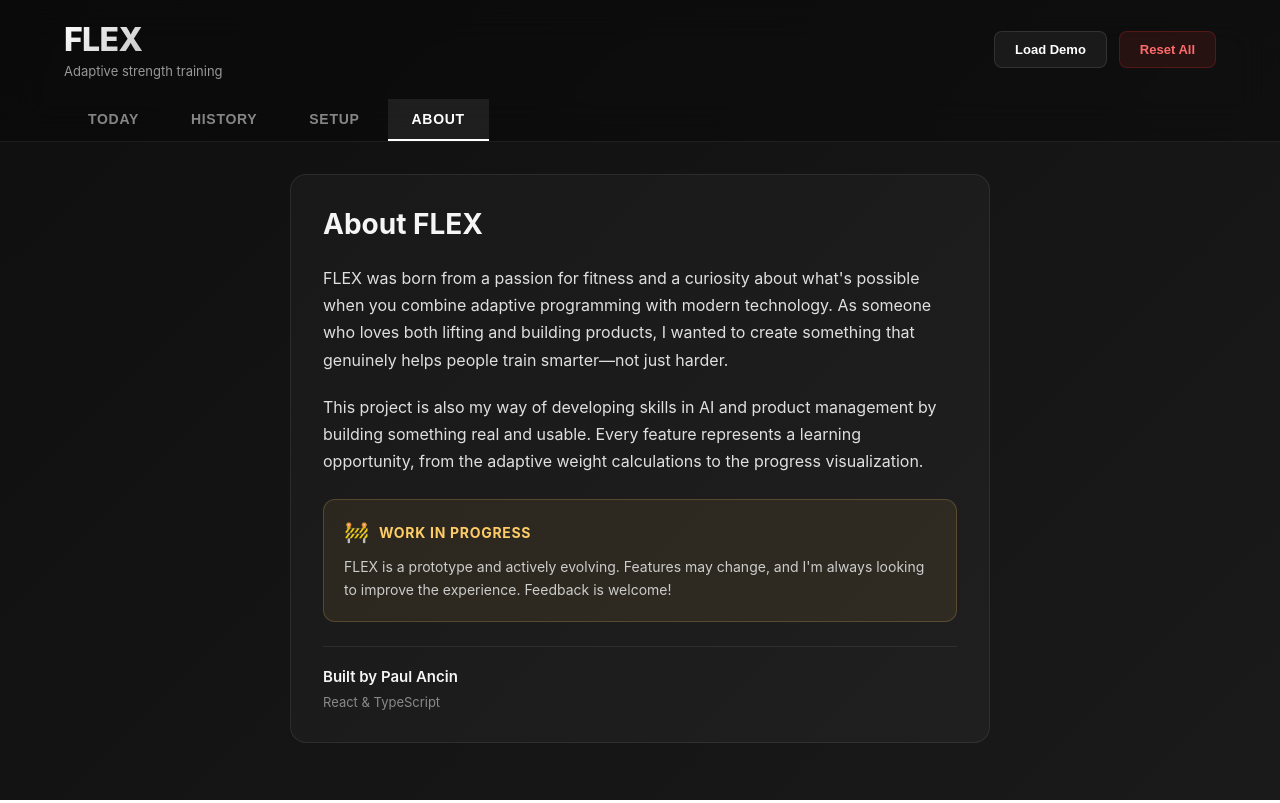
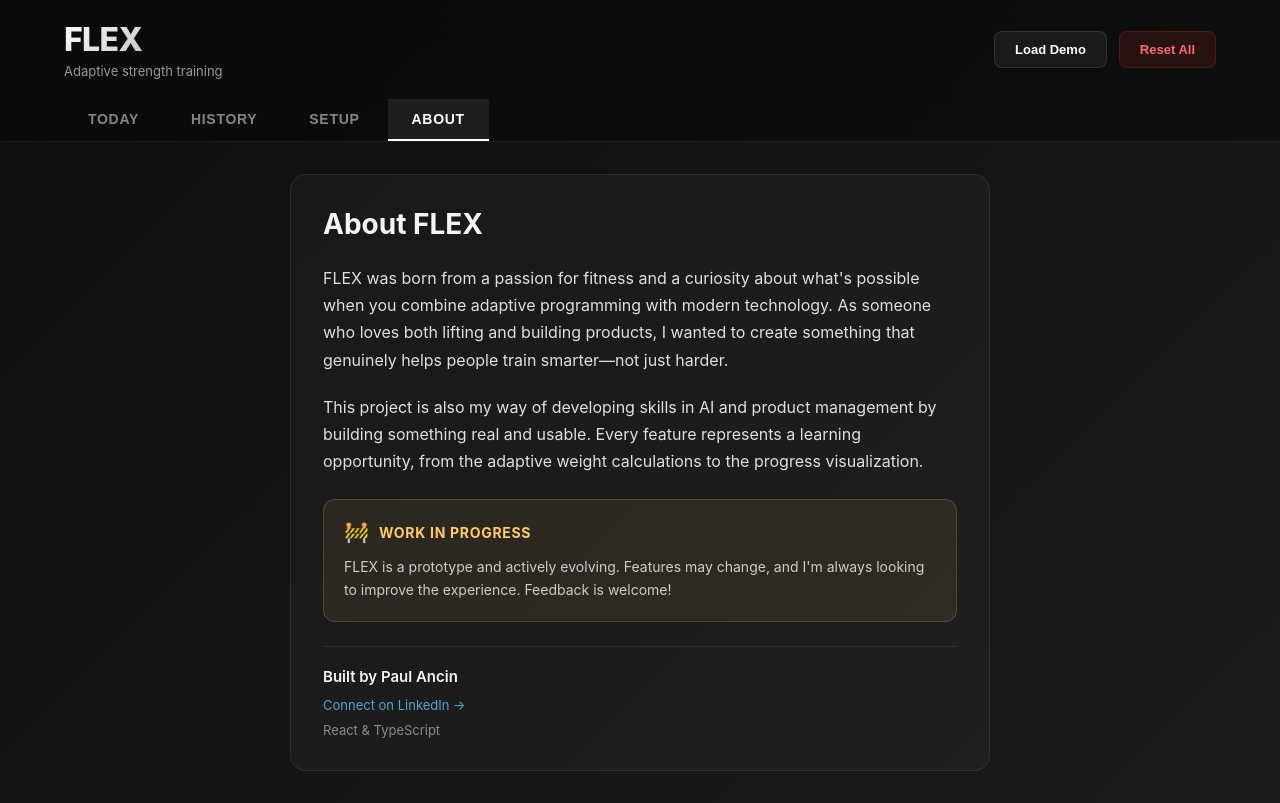
Before and after one commit to ancinpaul/Flex-Workout-MVP, a Next.js app in the folder workout-app/: page / in a window 1280 px wide. Both pictures are taken after a click on the button "ABOUT". Built offline with nearby package versions, Linux system fonts and the light colour scheme.

Commit message:
Add LinkedIn link to About section

```diff
--- a/workout-app/app/page.tsx
+++ b/workout-app/app/page.tsx
@@ -489,7 +489,23 @@ function AboutView() {
           <p style={{ fontSize: 15, fontWeight: 600, margin: '0 0 8px' }}>
             Built by Paul Ancin
           </p>
-          <p style={{ fontSize: 13, opacity: 0.5, margin: 0 }}>
+          <a
+            href="https://www.linkedin.com/in/paul-ancin/"
+            target="_blank"
+            rel="noopener noreferrer"
+            style={{
+              fontSize: 13,
+              color: '#64c8ff',
+              textDecoration: 'none',
+              opacity: 0.8,
+              transition: 'opacity 0.2s'
+            }}
+            onMouseEnter={e => e.currentTarget.style.opacity = '1'}
+            onMouseLeave={e => e.currentTarget.style.opacity = '0.8'}
+          >
+            Connect on LinkedIn →
+          </a>
+          <p style={{ fontSize: 13, opacity: 0.5, margin: '8px 0 0' }}>
             React & TypeScript
           </p>
         </div>
```
